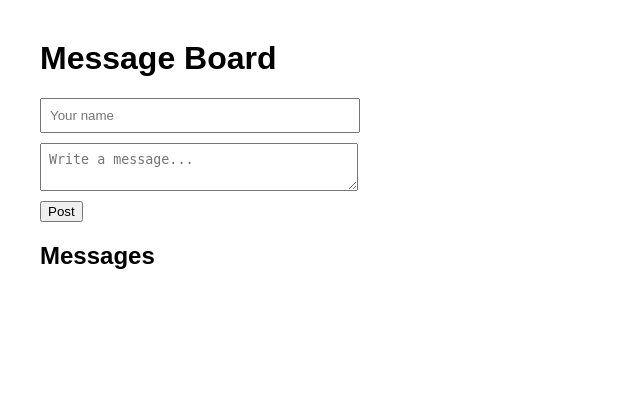
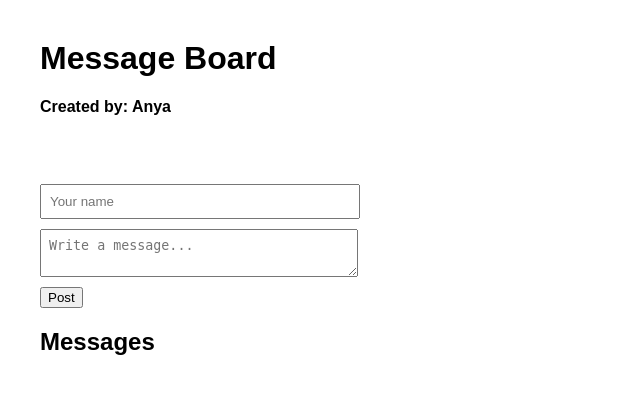
Before and after one commit to anya-yaya/Azure_App, a Flask app: page / in a window 1280 px wide. Shown: the top 394 px of the page, without its empty margins (0-640 px from the left). Run offline with Flask 3, Linux system fonts and the light colour scheme.

Commit message:
Modify index.html

```diff
--- a/templates/index.html
+++ b/templates/index.html
@@ -12,6 +12,9 @@
 <body>
 
 <h1>Message Board</h1>
+<h4>Created by: Anya</h4>
+
+<br></br>
 
 <form method="POST">
     <input type="text" name="username" placeholder="Your name" required>
```
